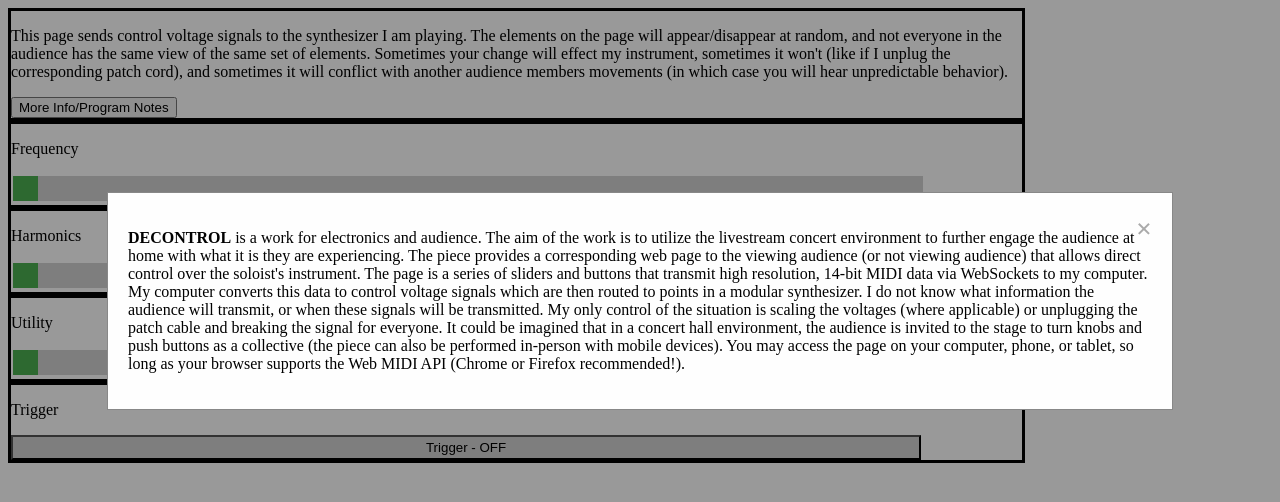
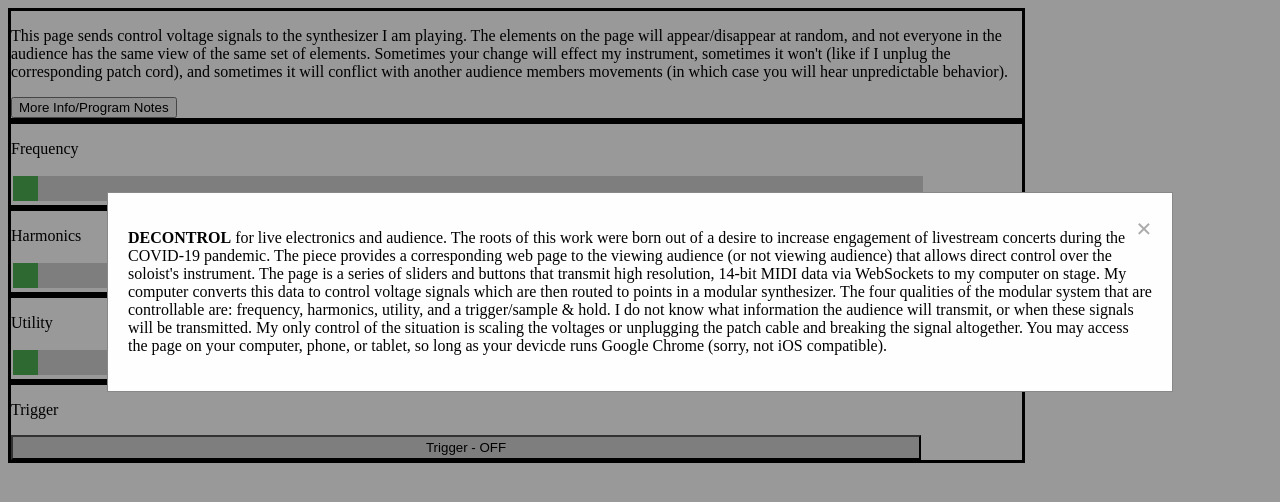
Before and after one commit to daniel-mckemie/decontrol, a website: page public/gui-control-broadcaster-1.html in a window 1280 px wide. Both pictures are taken after a click on the button "More Info/Program Notes". Drawn offline with nearby package versions, Linux system fonts and the light colour scheme; no server answers.

Commit message:
nycemf v1.01

```diff
--- a/public/gui-control-broadcaster-1.html
+++ b/public/gui-control-broadcaster-1.html
@@ -36,26 +36,24 @@
             <div class="modal-content">
               <span class="close">&times;</span>
               <p>
-                <b>DECONTROL</b> is a work for electronics and audience. The aim
-                of the work is to utilize the livestream concert environment to
-                further engage the audience at home with what it is they are
-                experiencing. The piece provides a corresponding web page to the
-                viewing audience (or not viewing audience) that allows direct
-                control over the soloist's instrument. The page is a series of
-                sliders and buttons that transmit high resolution, 14-bit MIDI
-                data via WebSockets to my computer. My computer converts this
+                <b>DECONTROL</b> for live electronics and audience. The roots of
+                this work were born out of a desire to increase engagement of
+                livestream concerts during the COVID-19 pandemic. The piece
+                provides a corresponding web page to the viewing audience (or
+                not viewing audience) that allows direct control over the
+                soloist's instrument. The page is a series of sliders and
+                buttons that transmit high resolution, 14-bit MIDI data via
+                WebSockets to my computer on stage. My computer converts this
                 data to control voltage signals which are then routed to points
-                in a modular synthesizer. I do not know what information the
+                in a modular synthesizer. The four qualities of the modular
+                system that are controllable are: frequency, harmonics, utility,
+                and a trigger/sample & hold. I do not know what information the
                 audience will transmit, or when these signals will be
                 transmitted. My only control of the situation is scaling the
-                voltages (where applicable) or unplugging the patch cable and
-                breaking the signal for everyone. It could be imagined that in a
-                concert hall environment, the audience is invited to the stage
-                to turn knobs and push buttons as a collective (the piece can
-                also be performed in-person with mobile devices). You may access
-                the page on your computer, phone, or tablet, so long as your
-                browser supports the Web MIDI API (Chrome or Firefox
-                recommended!).
+                voltages or unplugging the patch cable and breaking the signal
+                altogether. You may access the page on your computer, phone, or
+                tablet, so long as your devicde runs Google Chrome (sorry, not
+                iOS compatible).
               </p>
             </div>
           </div>
--- a/public/gui-control-broadcaster-1.js
+++ b/public/gui-control-broadcaster-1.js
@@ -85,11 +85,11 @@
     allParams.trigger.addEventListener('click', function () {
       if (buttVal1 == 0) {
         changeItDefault(38, 06, 1, 6);
-        allParams.trigger.value = 'Trigger Sample & Hold - ON'
+        allParams.trigger.value = 'Trigger ON'
         buttVal1 = 1;
       } else {
         changeItDefault(38, 06, 0, 6);
-        allParams.trigger.value = 'Trigger Sample & Hold - OFF'
+        allParams.trigger.value = 'Trigger OFF'
         buttVal1 = 0;
       }
     });
```
